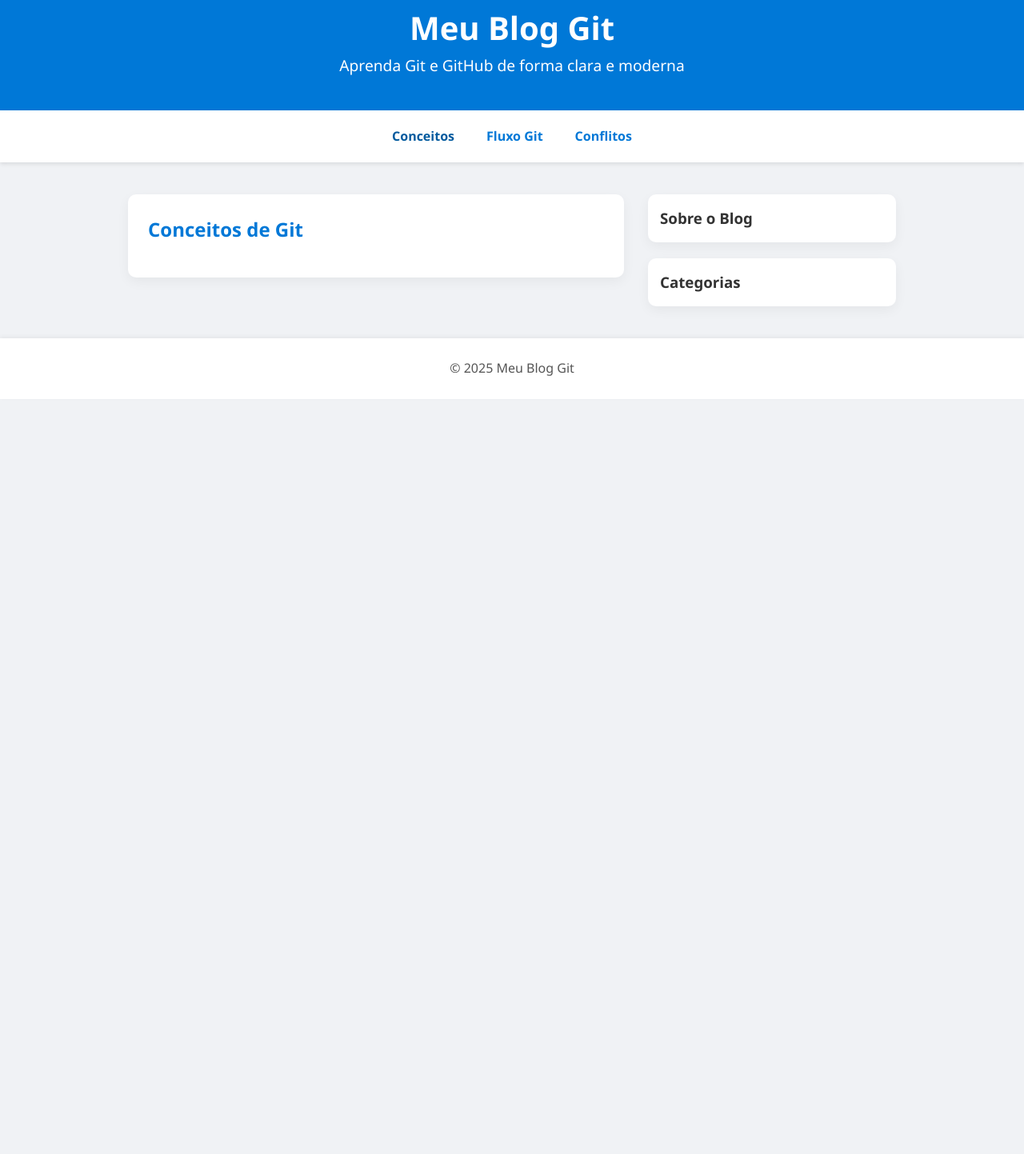
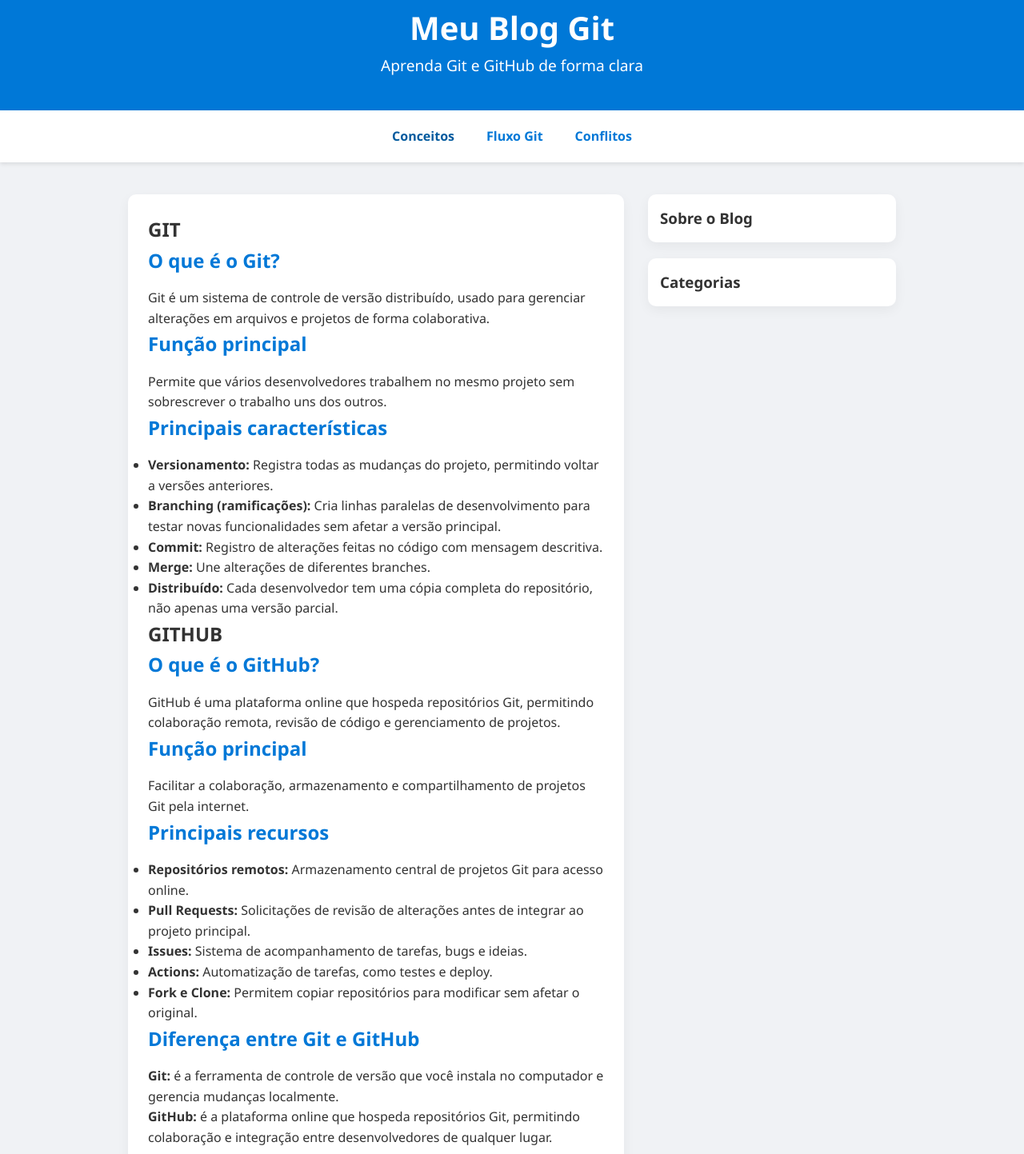
Before and after one commit to TaisRosin/My-GitHub, a plain HTML site: page index.html in a window 1280 px wide. Shown: the part 37-1480 px from the top of the page at 80% size. Before the commit the page ends 800 px from the top, so only its background shows below. Drawn offline with Linux system fonts and the light colour scheme.

Commit message:
chore: adicionar textos finais

```diff
--- a/index.html
+++ b/index.html
@@ -9,7 +9,7 @@
 <body>
     <header>
         <h1>Meu Blog Git</h1>
-        <p>Aprenda Git e GitHub de forma clara e moderna</p>
+        <p>Aprenda Git e GitHub de forma clara</p>
     </header>
 
     <nav>
@@ -21,8 +21,43 @@
     <main>
     <section class="posts">
         <div class="post">
-                <h2>Conceitos de Git</h2>
-                <p><!-- Conteúdo sobre conceitos de Git será adicionado aqui --></p>
+            <h1>GIT</h1>
+
+            <h2>O que é o Git?</h2>
+            <p>Git é um sistema de controle de versão distribuído, usado para gerenciar alterações em arquivos e projetos de forma colaborativa.</p>
+
+            <h2>Função principal</h2>
+            <p>Permite que vários desenvolvedores trabalhem no mesmo projeto sem sobrescrever o trabalho uns dos outros.</p>
+
+            <h2>Principais características</h2>
+            <ul>
+                <li><strong>Versionamento:</strong> Registra todas as mudanças do projeto, permitindo voltar a versões anteriores.</li>
+                <li><strong>Branching (ramificações):</strong> Cria linhas paralelas de desenvolvimento para testar novas funcionalidades sem afetar a versão principal.</li>
+                <li><strong>Commit:</strong> Registro de alterações feitas no código com mensagem descritiva.</li>
+                <li><strong>Merge:</strong> Une alterações de diferentes branches.</li>
+                <li><strong>Distribuído:</strong> Cada desenvolvedor tem uma cópia completa do repositório, não apenas uma versão parcial.</li>
+            </ul>
+
+            <h1>GITHUB</h1>
+
+            <h2>O que é o GitHub?</h2>
+            <p>GitHub é uma plataforma online que hospeda repositórios Git, permitindo colaboração remota, revisão de código e gerenciamento de projetos.</p>
+
+            <h2>Função principal</h2>
+            <p>Facilitar a colaboração, armazenamento e compartilhamento de projetos Git pela internet.</p>
+
+            <h2>Principais recursos</h2>
+            <ul>
+                <li><strong>Repositórios remotos:</strong> Armazenamento central de projetos Git para acesso online.</li>
+                <li><strong>Pull Requests:</strong> Solicitações de revisão de alterações antes de integrar ao projeto principal.</li>
+                <li><strong>Issues:</strong> Sistema de acompanhamento de tarefas, bugs e ideias.</li>
+                <li><strong>Actions:</strong> Automatização de tarefas, como testes e deploy.</li>
+                <li><strong>Fork e Clone:</strong> Permitem copiar repositórios para modificar sem afetar o original.</li>
+            </ul>
+
+            <h2>Diferença entre Git e GitHub</h2>
+            <p><strong>Git:</strong> é a ferramenta de controle de versão que você instala no computador e gerencia mudanças localmente.</p>
+            <p><strong>GitHub:</strong> é a plataforma online que hospeda repositórios Git, permitindo colaboração e integração entre desenvolvedores de qualquer lugar.</p>
         </div>
     </section>
 
@@ -38,6 +73,7 @@
     </aside>
 </main>
 
+
     <footer>
         &copy; 2025 Meu Blog Git
     </footer>
```
Lines whose indentation alone changed are shown as unchanged.
